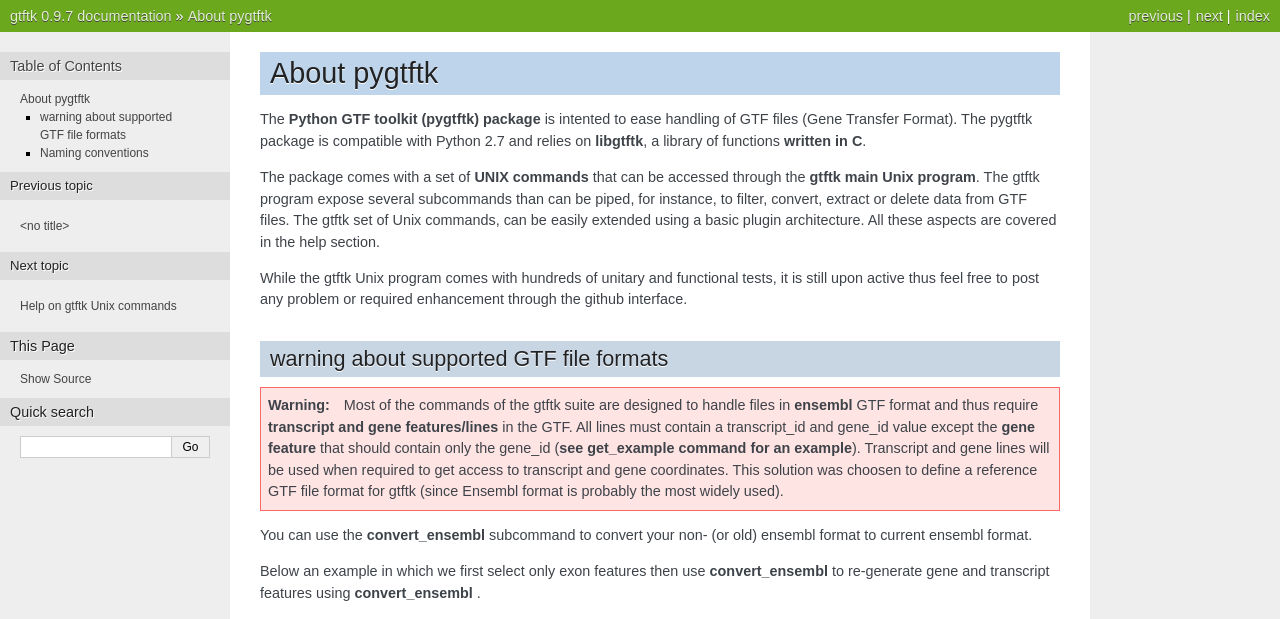
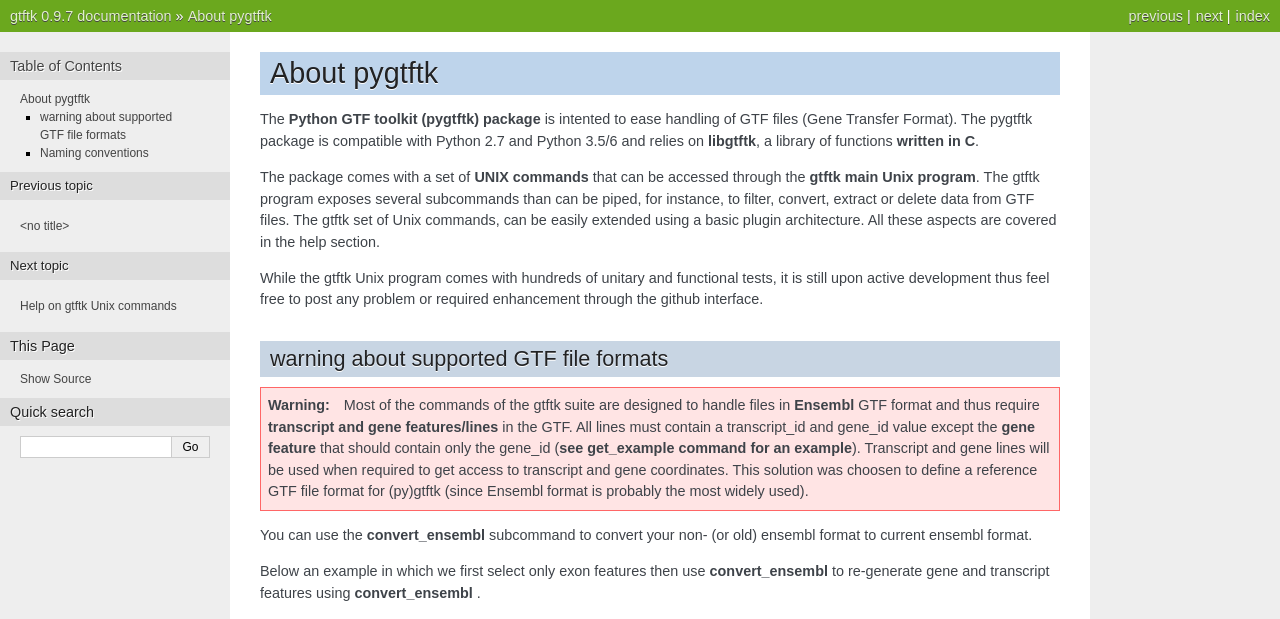
Before and after one commit to dputhier/pygtftk, a Sphinx documentation site: the page built from docs/source/about.rst, in a window 1280 px wide. Shown: the top 619 px of the page. Built offline with Sphinx 7.4.7, drawn with Linux system fonts in a browser that asks for light colours; pages that are not in the unit, such as notebooks, are missing from menus; grey boxes are pictures that could not be loaded.

Commit message:
- Typo in help (rst)

```diff
--- a/docs/source/about.rst
+++ b/docs/source/about.rst
@@ -1,18 +1,18 @@
 About pygtftk
 ===============================================
 
-The **Python GTF toolkit (pygtftk) package** is intented to ease handling of GTF files (Gene Transfer Format). The pygtftk package is compatible with Python 2.7 and relies on **libgtftk**, a library of functions **written in C**.
+The **Python GTF toolkit (pygtftk) package** is intented to ease handling of GTF files (Gene Transfer Format). The pygtftk package is compatible with Python 2.7 and Python 3.5/6 and relies on **libgtftk**, a library of functions **written in C**.
 
-The package comes with a set of **UNIX commands** that can be accessed through the **gtftk main Unix program**. The gtftk program expose several subcommands than can be piped, for instance, to filter, convert, extract or delete data from GTF files. The gtftk set of Unix commands, can be easily extended using a basic plugin architecture. All these aspects are covered in the help section.
+The package comes with a set of **UNIX commands** that can be accessed through the **gtftk main Unix program**. The gtftk program exposes several subcommands than can be piped, for instance, to filter, convert, extract or delete data from GTF files. The gtftk set of Unix commands, can be easily extended using a basic plugin architecture. All these aspects are covered in the help section.
 
-While the gtftk Unix program comes with hundreds of unitary and functional tests, it is still upon  active thus feel free to post any problem or required enhancement through the github interface.
+While the gtftk Unix program comes with hundreds of unitary and functional tests, it is still upon  active development thus feel free to post any problem or required enhancement through the github interface.
 
 
 
 warning about supported GTF file formats
 -----------------------------------------------------------------
 
-.. warning:: Most of the commands of the gtftk suite are designed to handle files in **ensembl** GTF format and thus require **transcript and gene features/lines** in the GTF. All lines must contain a transcript_id and gene_id value except the **gene feature** that should contain only the gene_id (**see get_example command for an example**). Transcript and gene lines will be used when required to get access to transcript and gene coordinates. This solution was choosen to define a reference GTF file format for gtftk (since Ensembl format is probably the most widely used).
+.. warning:: Most of the commands of the gtftk suite are designed to handle files in **Ensembl** GTF format and thus require **transcript and gene features/lines** in the GTF. All lines must contain a transcript_id and gene_id value except the **gene feature** that should contain only the gene_id (**see get_example command for an example**). Transcript and gene lines will be used when required to get access to transcript and gene coordinates. This solution was choosen to define a reference GTF file format for (py)gtftk (since Ensembl format is probably the most widely used).
 
 You can use the **convert_ensembl** subcommand to convert your non- (or old) ensembl format to current ensembl format.
 
```
Also changed, not shown: docs/source/presentation.rst (+11 -11 lines).
